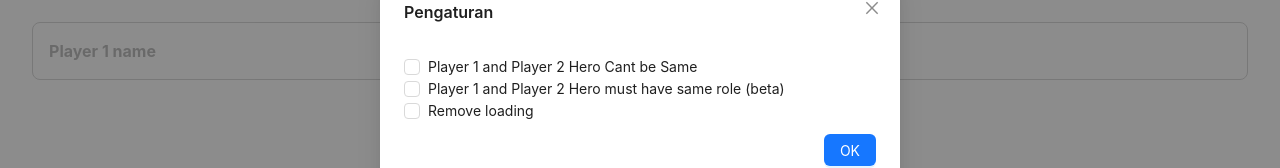
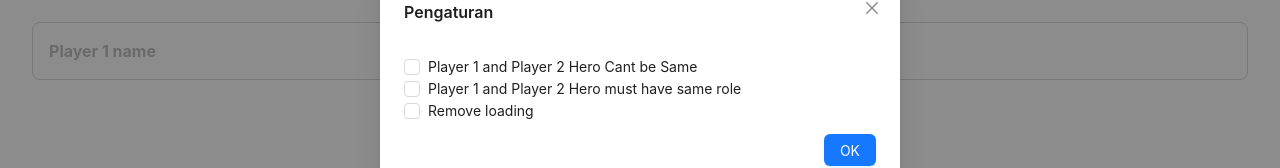
Before and after one commit to inact25/mobile-legend-lets-by-one, a React (Vite) app: page / in a window 1280 px wide. Both pictures are taken after a click on the button "Setting". Shown: the part 120-288 px from the top of the page. Built offline with nearby package versions, Linux system fonts and the light colour scheme.

Commit message:
add feature remove loading

```diff
--- a/src/App.tsx
+++ b/src/App.tsx
@@ -190,7 +190,7 @@ return (
                 <Col span={24}>
                     <Checkbox checked={mustSameRole} onChange={e => setMustSameRole(e.target.checked)}>Player
                         1 and
-                        Player 2 Hero must have same role (beta)</Checkbox>
+                        Player 2 Hero must have same role</Checkbox>
                 </Col>
                 <Col span={24}>
                     <Checkbox checked={withoutLoading} onChange={e => setWithoutLoading(e.target.checked)}>Remove loading</Checkbox>
```
